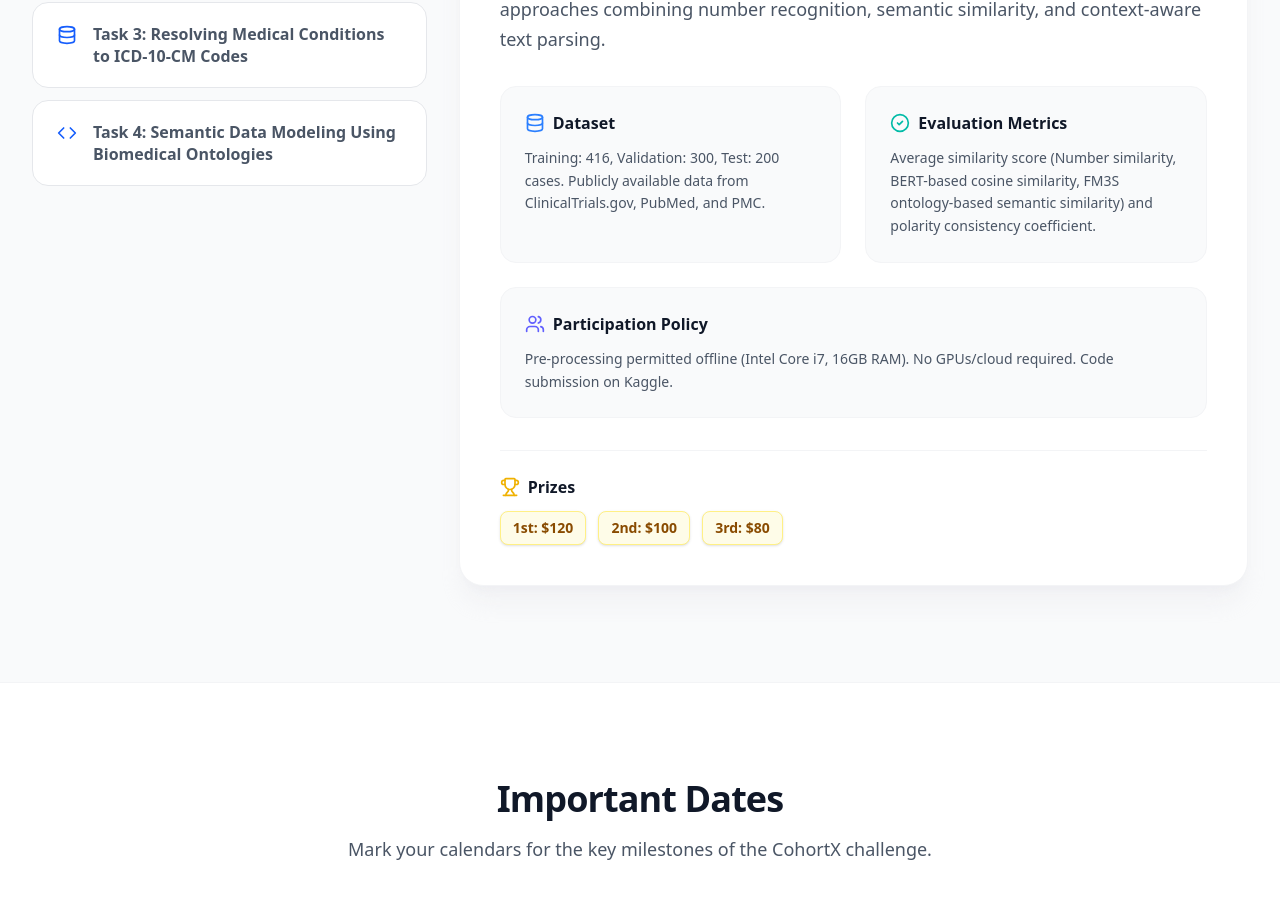
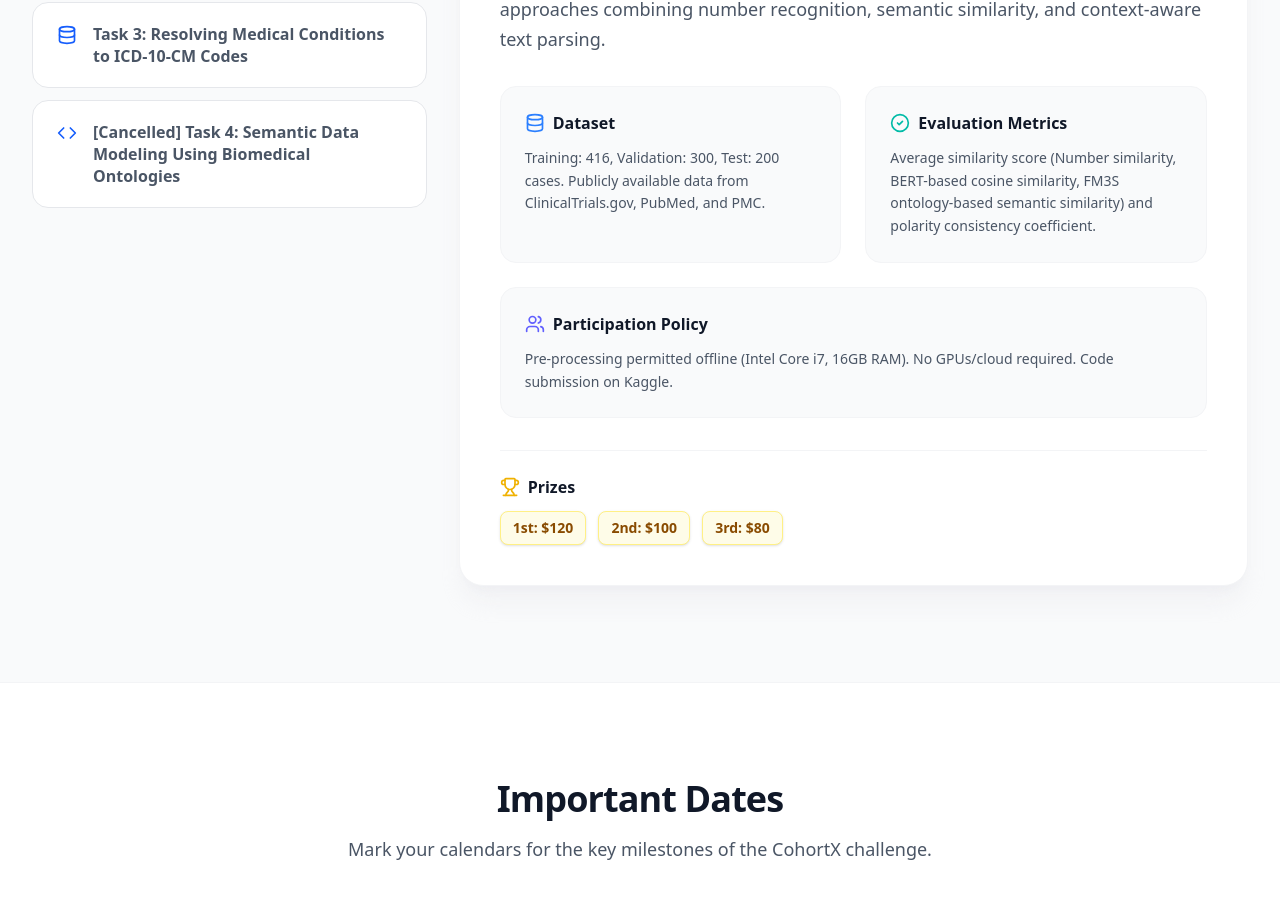
Before and after one commit to csisc/CohortX-MICCAI, a React (Vite) app: page / in a window 1280 px wide. Shown: the part 2260-3159 px from the top of the page. Built offline with nearby package versions, Linux system fonts and the light colour scheme.

Commit message:
Update Tasks.tsx

```diff
--- a/src/components/Tasks.tsx
+++ b/src/components/Tasks.tsx
@@ -41,10 +41,10 @@ const tasks = [
   },
   {
     id: 'task4',
-    title: 'Task 4: Semantic Data Modeling Using Biomedical Ontologies',
+    title: '[Cancelled] Task 4: Semantic Data Modeling Using Biomedical Ontologies',
     url: 'https://openreview.net/group?id=MICCAI.org/2026/Workshop/CohortX_Task_4',
     icon: <Code className="w-5 h-5" />,
-    abstract: 'Design a robust data model that converts structured eligibility criteria into a semantically rich knowledge graph. Develop ontology-aligned models using established biomedical or core ontologies (e.g., FHIR, OWL, RDFS, SKOS, OBO Foundry).',
+    abstract: '<b><font color="red">This Task has been cancelled by the Organizing Committee, as no one has registered on time (April 30) for it.</font></b><br />Design a robust data model that converts structured eligibility criteria into a semantically rich knowledge graph. Develop ontology-aligned models using established biomedical or core ontologies (e.g., FHIR, OWL, RDFS, SKOS, OBO Foundry).',
     platform: 'OpenReview',
     dataset: '40 cases provided for semantic annotation. This is a data modelling task.',
     metrics: 'Expert-based qualitative assessment on: reproducibility, intelligibility, flexibility, and standards compliance.',
```
